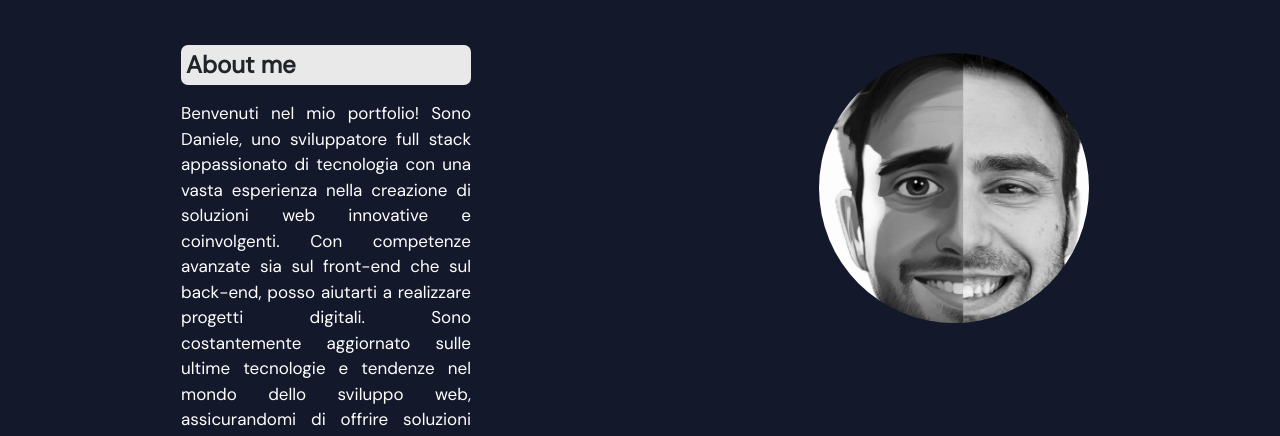
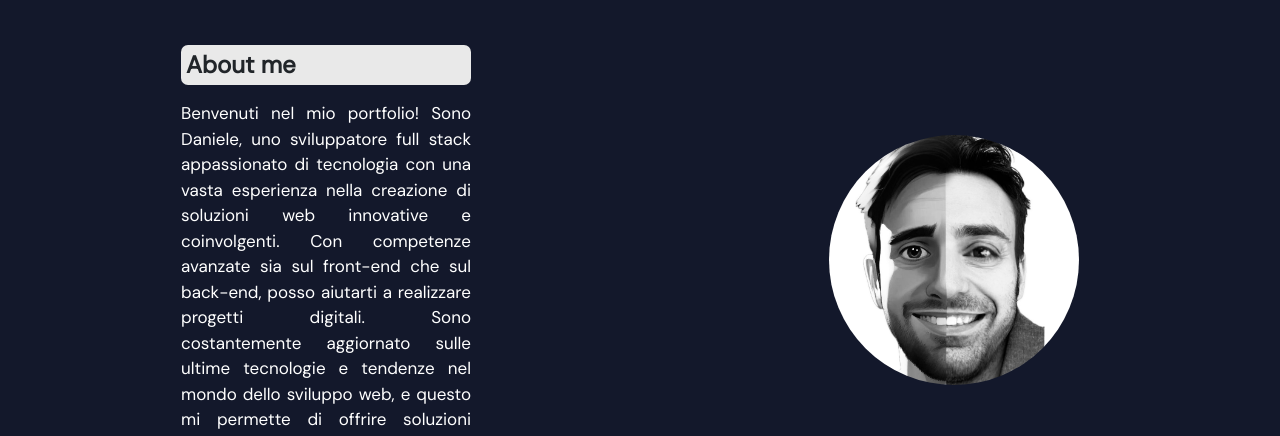
Before and after one commit to Danixpad22/portfolio, a plain HTML site: page index.html in a window 1280 px wide. Shown: the part 356-792 px from the top of the page. Drawn offline with nearby package versions, Linux system fonts and the light colour scheme.

Commit message:
aggiunta img profilo

```diff
--- a/index.html
+++ b/index.html
@@ -60,14 +60,12 @@
                 appassionato di tecnologia con una vasta esperienza nella creazione di soluzioni web innovative e
                 coinvolgenti. Con competenze avanzate sia sul front-end che sul back-end, posso aiutarti a realizzare
                  progetti digitali.
-                 Sono costantemente aggiornato sulle ultime tecnologie e tendenze nel mondo dello sviluppo web, assicurandomi
-                 di offrire soluzioni all'avanguardia ai miei clienti.
+                 Sono costantemente aggiornato sulle ultime tecnologie e tendenze nel mondo dello sviluppo web, e questo
+                 mi permette di offrire soluzioni all'avanguardia ai miei clienti.
               </p>
           </div>
-          <div class="col-md-3 p-2">
-
-            <img class="img-profile" src="img/IMG_0035.jpg">
-
+          <div class="col-md-3 d-flex justify-content-center flex-column p-2">
+            <img class="img-profile" src="img/img-profile2.jpg" alt="foto-profilo">
           </div>
       </div>
       <div class="row pt-3">
--- a/style/style.css
+++ b/style/style.css
@@ -56,9 +56,9 @@ body {
 .img-profile {
   display: block;
   margin: 0 auto;
-  width: 270px;
-  height: 270px;
-  border-radius: 150px;
+  width: 250px;
+  height: 250px;
+  border-radius: 145px;
 }
 
 .title {
```
Also changed, not shown: img/IMG_0035.jpg (deleted), img/Profilo.jpg (deleted), img/dplogo.png (deleted), img/img-profile.jpg (added), img/img-profile2.jpg (added), img/pofile.png (deleted).
